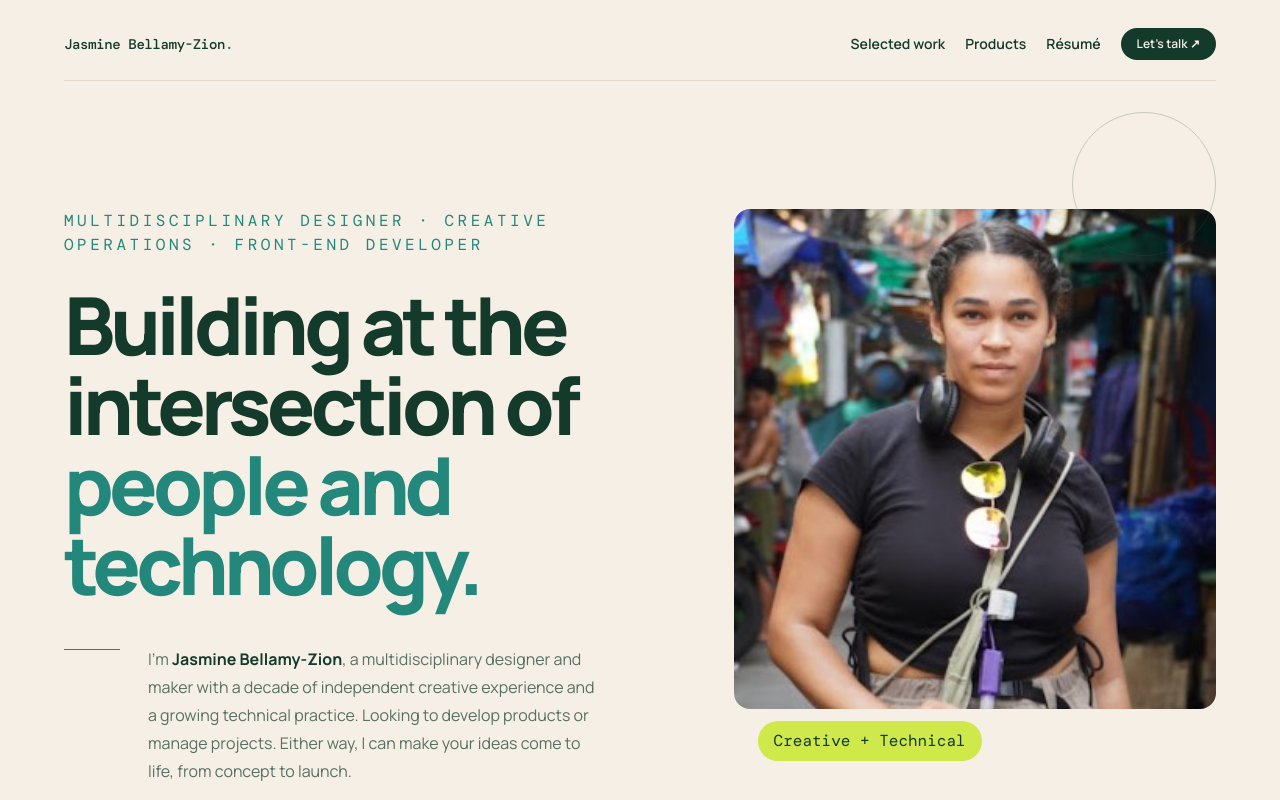
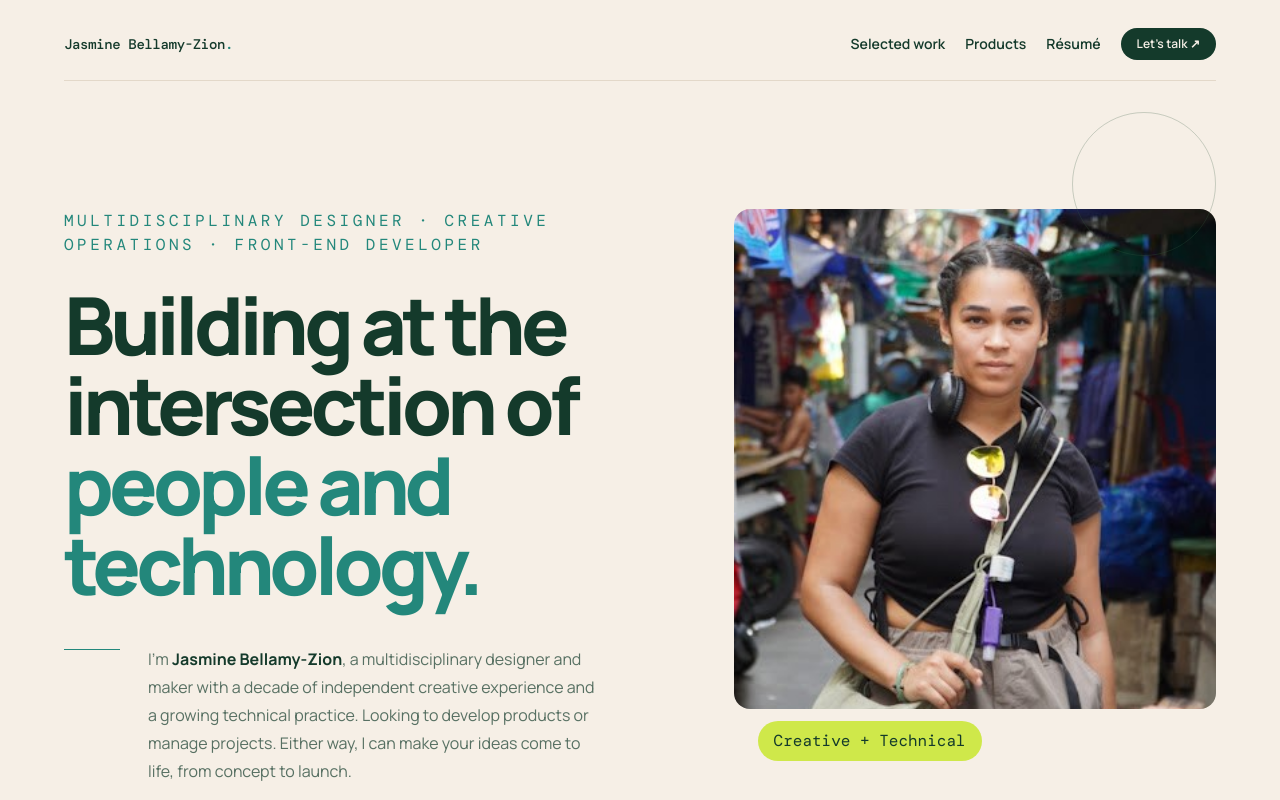
Before and after one commit to pand3m1x/webportfolio, a plain HTML site: page index.html in a window 1280 px wide. Shown: the top 800 px of the page. Drawn offline with nearby package versions, Linux system fonts and the light colour scheme.

Commit message:
updated photo to higher resolution, added photos to assets folder

```diff
--- a/index.html
+++ b/index.html
@@ -81,7 +81,7 @@
         </div>
 
         <div class="reveal relative">
-          <img src="assets/photo_me.jpg" alt="Jasmine Bellamy-Zion"
+          <img src="assets/photo_me_update.jpg" alt="Jasmine Bellamy-Zion"
             class="h-[500px] w-full rounded-2xl object-cover object-center" />
 
           <div class="absolute bottom-6 left-6 rounded-full bg-lime px-4 py-2 font-mono text-s text-ink">
```
Also changed, not shown: assets/Jasmine Me Photo.jpg (added), assets/photo_me_update.jpg (added).
